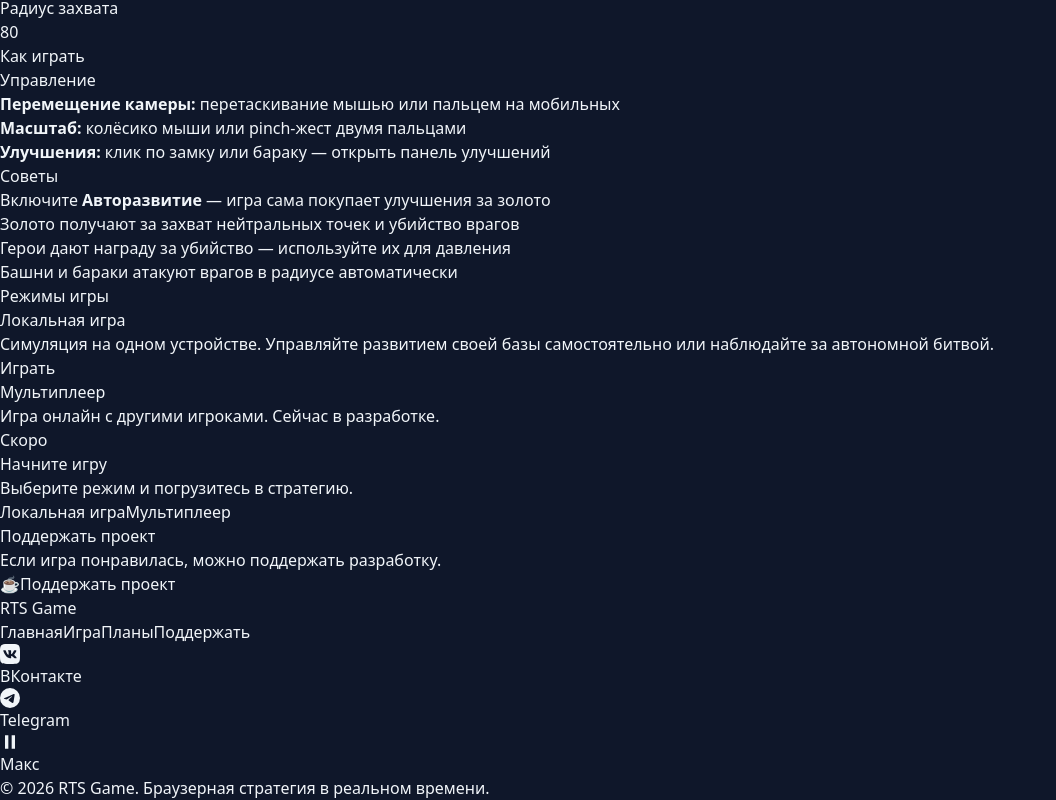
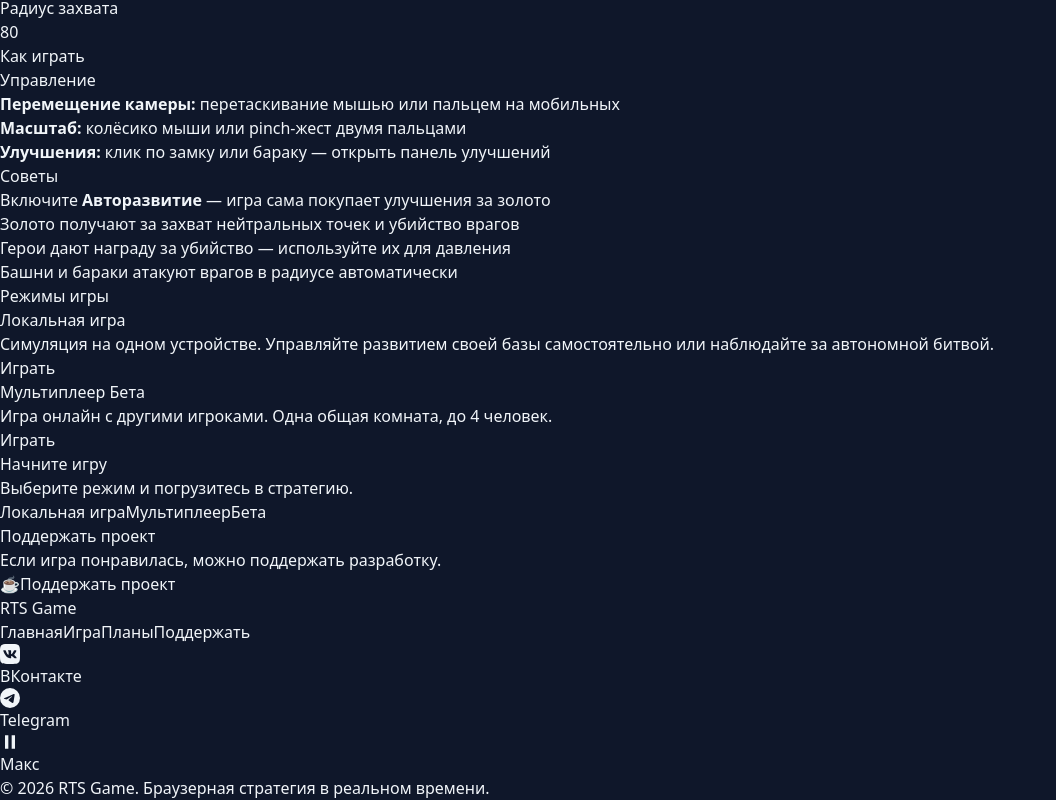
Before and after one commit to vikkuzz/chaos, a Next.js app: page / in a window 1280 px wide. Shown: the part 3170-3970 px from the top of the page, without its empty margins (0-1056 px from the left). Built offline with nearby package versions, Linux system fonts and the light colour scheme; no server answers.

Commit message:
fix:multiplayer

```diff
--- a/app/page.tsx
+++ b/app/page.tsx
@@ -304,19 +304,22 @@
               Играть
             </Link>
           </div>
-          <div className="rounded-lg border border-slate-600 bg-slate-800/50 p-6 opacity-75">
-            <h3 className="text-lg font-semibold text-slate-400 mb-2">
-              Мультиплеер
+          <div className="rounded-lg border border-slate-600 bg-slate-800/80 p-6">
+            <h3 className="text-lg font-semibold text-amber-400 mb-2">
+              Мультиплеер{" "}
+              <span className="align-middle ml-1 rounded bg-amber-500/20 px-1.5 py-0.5 text-xs font-semibold uppercase tracking-wide text-amber-300">
+                Бета
+              </span>
             </h3>
-            <p className="text-slate-500 text-sm sm:text-base mb-4">
-              Игра онлайн с другими игроками. Сейчас в разработке.
+            <p className="text-slate-400 text-sm sm:text-base mb-4">
+              Игра онлайн с другими игроками. Одна общая комната, до 4 человек.
             </p>
-            <span
-              className="inline-flex items-center justify-center px-4 py-2 rounded-lg bg-slate-600 text-slate-500 font-medium cursor-not-allowed min-h-[44px]"
-              aria-disabled="true"
+            <Link
+              href="/game?mode=multiplayer"
+              className="inline-flex items-center justify-center px-4 py-2 rounded-lg bg-amber-600 hover:bg-amber-500 text-white font-medium transition-colors min-h-[44px]"
             >
-              Скоро
-            </span>
+              Играть
+            </Link>
           </div>
         </div>
       </Section>
@@ -337,13 +340,15 @@
             >
               Локальная игра
             </Link>
-            <span
-              className="inline-flex items-center justify-center px-6 py-3 sm:px-8 sm:py-4 rounded-lg bg-slate-600 text-slate-500 font-medium cursor-not-allowed min-h-[48px]"
-              aria-disabled="true"
-              title="Временно недоступно"
+            <Link
+              href="/game?mode=multiplayer"
+              className="inline-flex items-center justify-center px-6 py-3 sm:px-8 sm:py-4 rounded-lg bg-amber-600 hover:bg-amber-500 text-white font-semibold text-lg transition-colors min-h-[48px]"
             >
               Мультиплеер
-            </span>
+              <span className="ml-2 rounded bg-black/20 px-1.5 py-0.5 text-xs font-semibold uppercase tracking-wide">
+                Бета
+              </span>
+            </Link>
           </div>
         </div>
       </section>
```
